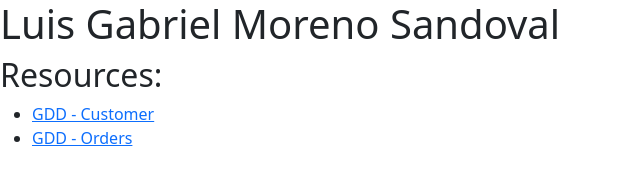
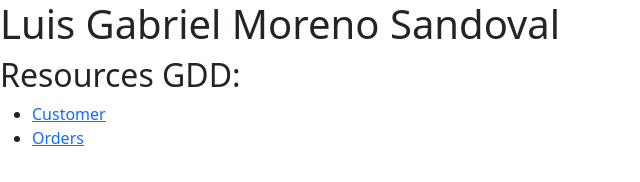
Before and after one commit to morenoluisg/morenoluisg.github.io, a plain HTML site: page index.html in a window 1280 px wide. Shown: the whole page, without its empty margins (0-640 px from the left). Drawn offline with nearby package versions, Linux system fonts and the light colour scheme.

```diff
--- a/index.html
+++ b/index.html
@@ -13,10 +13,10 @@
 <body>
     <script src="https://cdn.jsdelivr.net/npm/bootstrap@5.1.3/dist/js/bootstrap.bundle.min.js" integrity="sha384-ka7Sk0Gln4gmtz2MlQnikT1wXgYsOg+OMhuP+IlRH9sENBO0LRn5q+8nbTov4+1p" crossorigin="anonymous"></script>
     <h1>Luis Gabriel Moreno Sandoval</h1>
-    <h2>Resources:</h2>
+    <h2>Resources GDD:</h2>
     <ul id="navigation">
-        <li><a href="/javeriana/gdd/customer.xml">GDD - Customer</a></li>
-        <li><a href="/javeriana/gdd/orders.xml">GDD - Orders</a></li>
+        <li><a href="/javeriana/gdd/customer.xml">Customer</a></li>
+        <li><a href="/javeriana/gdd/orders.xml">Orders</a></li>
     </ul>
 </body>
 </html>
```
